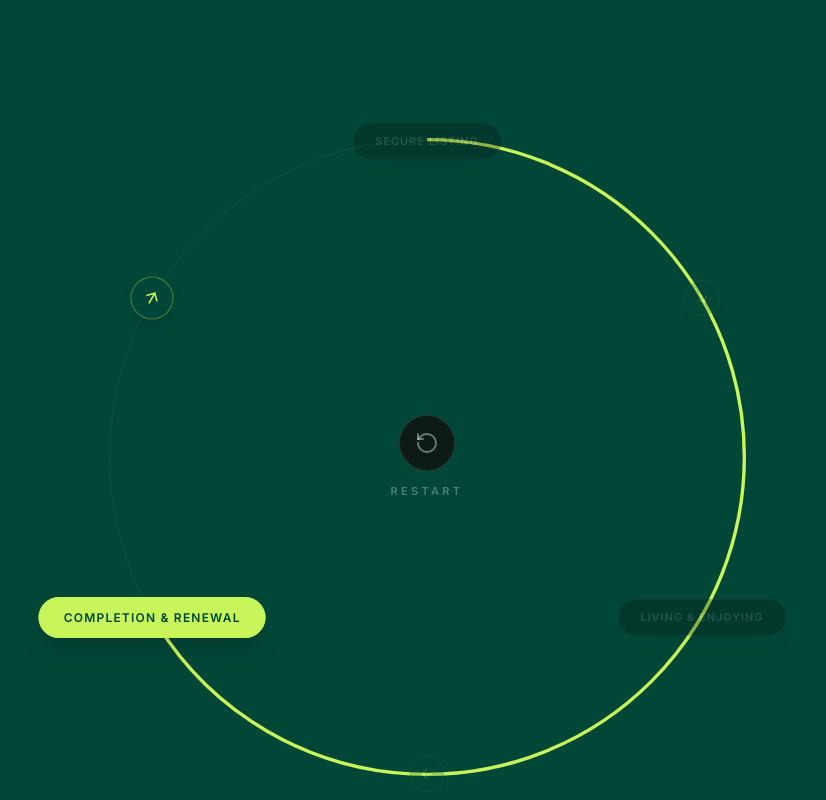
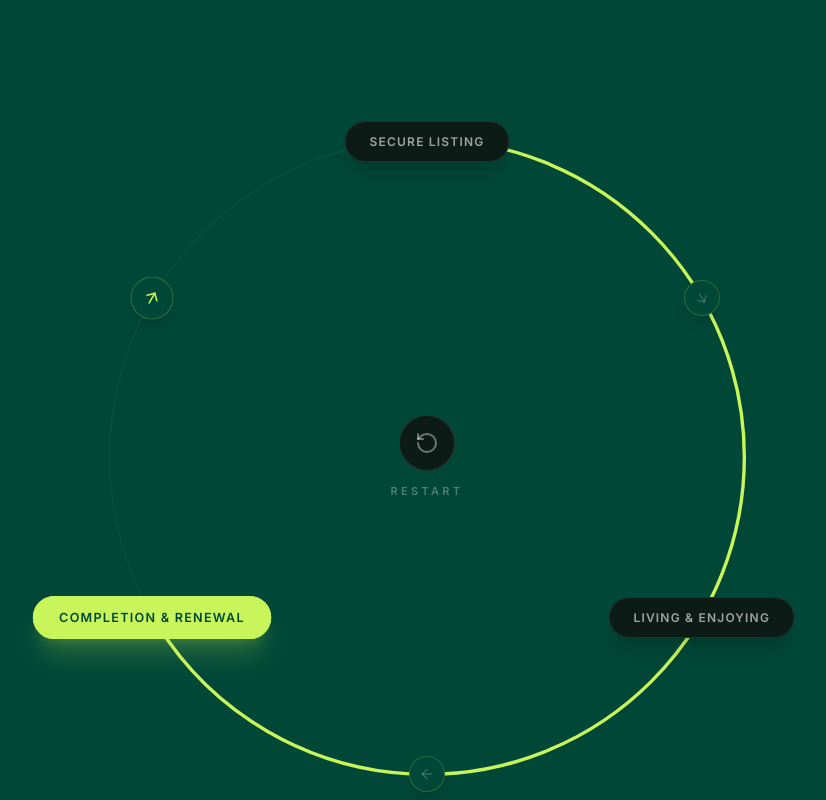
Before and after one commit to abdullahshahid836-ctrl/pakistan-property-portal, a Next.js app: page /about in a window 1280 px wide. Shown: the part 900-1700 px from the top of the page, without its empty margins (213-1039 px from the left). Built offline with nearby package versions, Linux system fonts and the light colour scheme.

Commit message:
fix: kept lifecycle stages visible and refined active highlighting

```diff
--- a/src/app/about/page.tsx
+++ b/src/app/about/page.tsx
@@ -80,15 +80,17 @@ const LifecyclePill = ({ label, angle, active }: { label: string; angle: number;
     <motion.div
       initial={{ opacity: 0, scale: 0.8 }}
       animate={{
-        opacity: active ? 1 : 0.3,
-        scale: active ? 1 : 0.9,
+        opacity: 1,
+        scale: active ? 1.05 : 1,
         left: `${50 + x}%`,
         top: `${50 + y}%`
       }}
       className="absolute -translate-x-1/2 -translate-y-1/2 z-30"
     >
-      <span className={`px-4 sm:px-6 py-2 sm:py-3 rounded-full font-syne font-black text-[9px] sm:text-xs uppercase tracking-widest shadow-xl transition-colors duration-500 whitespace-nowrap border ${
-        active ? 'bg-[#C8F55A] text-[#004737] border-[#C8F55A]' : 'bg-[#0D1B17] text-white/40 border-white/10'
+      <span className={`px-4 sm:px-6 py-2 sm:py-3 rounded-full font-syne font-black text-[9px] sm:text-xs uppercase tracking-widest shadow-xl transition-all duration-500 whitespace-nowrap border ${
+        active
+          ? 'bg-[#C8F55A] text-[#004737] border-[#C8F55A] scale-110 shadow-[#C8F55A]/20'
+          : 'bg-[#0D1B17] text-white/60 border-white/10'
       }`}>
         {label}
       </span>
@@ -103,15 +105,15 @@ const ArrowIndicator = ({ angle, active }: { angle: number; active: boolean }) =
   return (
     <motion.div
       animate={{
-        opacity: active ? 1 : 0.2,
+        opacity: 1,
         scale: active ? 1.2 : 1,
         left: `${50 + x}%`,
         top: `${50 + y}%`
       }}
-      className="absolute -translate-x-1/2 -translate-y-1/2 z-20 w-7 h-7 sm:w-9 sm:h-9 rounded-full bg-[#004737] border border-[#C8F55A]/30 flex items-center justify-center shadow-lg"
+      className="absolute -translate-x-1/2 -translate-y-1/2 z-20 w-7 h-7 sm:w-9 sm:h-9 rounded-full bg-[#004737] border border-[#C8F55A]/20 flex items-center justify-center shadow-lg transition-colors duration-500"
     >
       <ArrowRight
-        className="w-3 h-3 sm:w-4 sm:h-4 text-[#C8F55A]"
+        className={`w-3 h-3 sm:w-4 sm:h-4 transition-colors duration-500 ${active ? 'text-[#C8F55A]' : 'text-white/20'}`}
         style={{ transform: `rotate(${angle + 90}deg)` }}
       />
     </motion.div>
```
